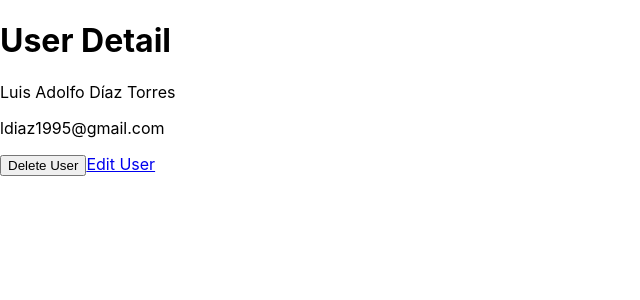
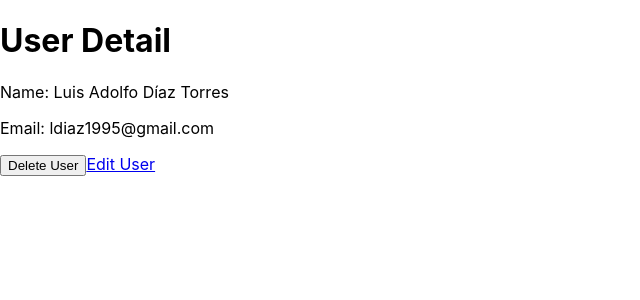
Before and after one commit to LuisDiaz95/luis-diaz-driscolls, a React (Create React App) app: page /users/1 in a window 1280 px wide. Shown: the top 300 px of the page, without its empty margins (0-640 px from the left). Built offline with nearby package versions, Linux system fonts and the light colour scheme.

Commit message:
Add immutability

```diff
--- a/src/components/Users/UserDetail.tsx
+++ b/src/components/Users/UserDetail.tsx
@@ -35,8 +35,8 @@ const UserDetail: React.FC = () => {
   return (
     <div>
       <h1>User Detail</h1>
-      <p>{user.name}</p>
-      <p>{user.email}</p>
+      <p>Name: {user.name}</p>
+      <p>Email: {user.email}</p>
       <button onClick={handleDelete}>Delete User</button>
       <Link to={`/edit-user/${user.id}`}>Edit User</Link>
     </div>
--- a/src/services/userService.ts
+++ b/src/services/userService.ts
@@ -10,7 +10,7 @@ const users: User[] = [
 ];
 
 export const getUsers = async () => {
-  return users;
+  return [...users];
 };
 
 export const getUser = async (id: number) => {
```
